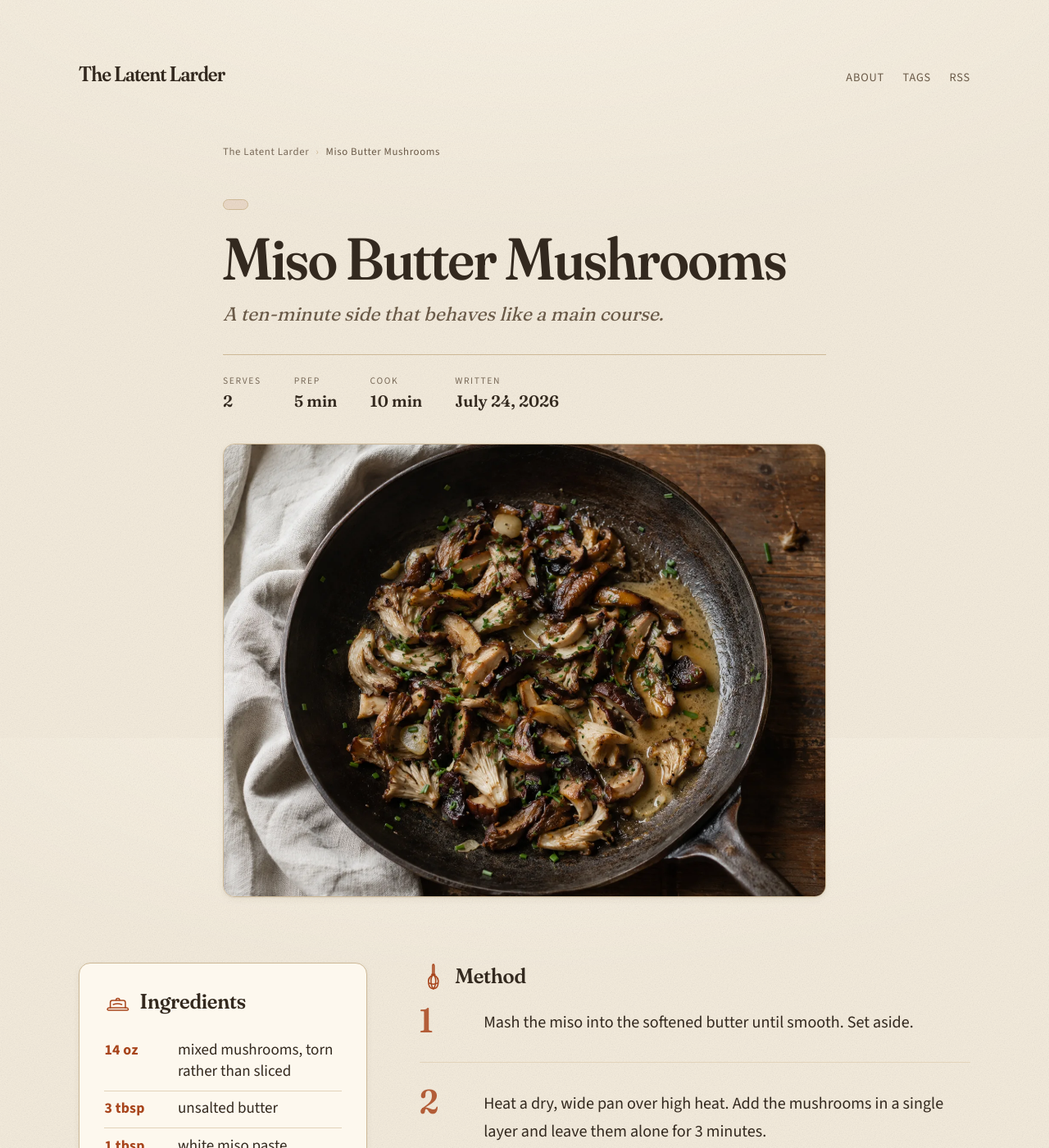
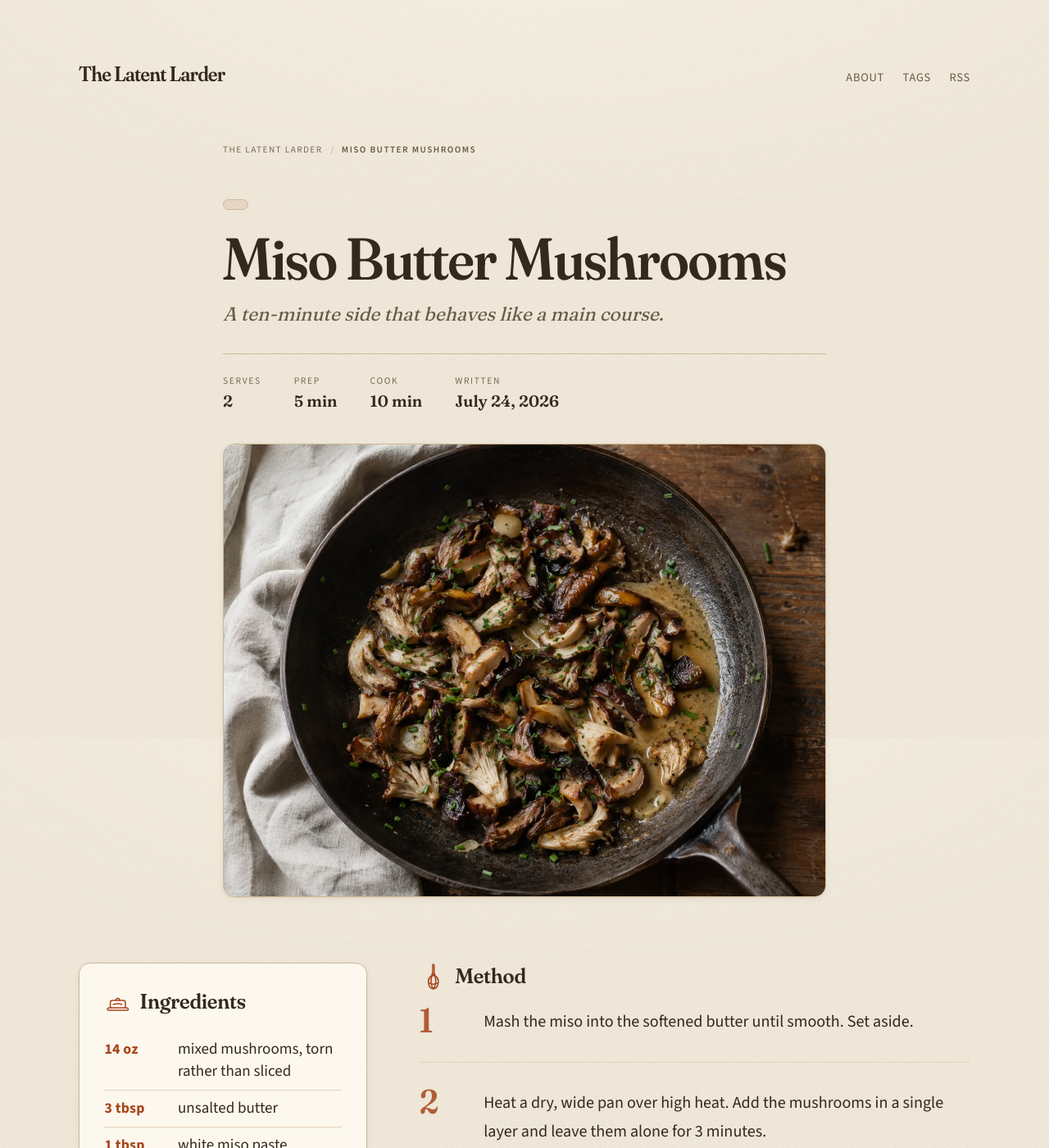
Before and after one commit to amacrobert/the-latent-larder, a Jekyll site: the page built from _recipes/miso-butter-mushrooms.md, in a window 1280 px wide and 1400 px high. Shown: the whole window at 82% size. Built offline with Jekyll 4.4.1, drawn with Linux system fonts in a browser that asks for light colours.

Commit message:
Set breadcrumbs in the site's metadata idiom, and rebase before pushing
The breadcrumb was normal-case sans at body size, which made it read as a
stray sentence above the title rather than as navigation — the one piece of
furniture not speaking the same small tracked caps as the nav, the stat labels
and the tag chips. Set it in that idiom, and separate the crumbs with a slash:
the "›" glyph renders far lighter than caps and sits off their optical centre,
and a drawn chevron small enough to match is only a few pixels across.

On a tag page the last crumb also repeated the h1 word for word forty pixels
above it, with "recipes" landing four times in three lines. The include now
takes a `current_name` override, so the trail reads "The Latent Larder / Tags /
make-ahead" against a "Make-ahead recipes" heading.

Separately, nightly-recipe pulled at the start of the run but not before the
push, and drafting a recipe and shooting its photo take minutes. Anything that
landed on main in that window turned the push into a non-fast-forward, which
the script reported as a probably-broken deploy key and then skipped the night.
It now replays the commit onto origin and retries. The rebase carries the bot
identity explicitly, since without it a machine with no global git config stops
to ask who is committing.

```diff
--- a/_includes/breadcrumb.html
+++ b/_includes/breadcrumb.html
@@ -19,7 +27,7 @@
     {%- if include.parent_name %}
     <li><a href="{{ include.parent_url | relative_url }}">{{ include.parent_name }}</a></li>
     {%- endif %}
-    <li><span aria-current="page">{{ page.title | escape }}</span></li>
+    <li><span aria-current="page">{{ crumb_current | escape }}</span></li>
   </ol>
 </nav>
 
@@ -45,7 +53,7 @@
     {
       "@type": "ListItem",
       "position": {% if include.parent_name %}3{% else %}2{% endif %},
-      "name": {{ page.title | jsonify }},
+      "name": {{ crumb_current | jsonify }},
       "item": {{ page.url | absolute_url | jsonify }}
     }
   ]
--- a/_layouts/tag.html
+++ b/_layouts/tag.html
@@ -4,7 +4,7 @@ layout: default
 
 <div class="wrap">
 
-  {%- include breadcrumb.html parent_name="Recipes by tag" parent_url="/recipes/tag/" -%}
+  {%- include breadcrumb.html parent_name="Tags" parent_url="/recipes/tag/" current_name=page.tag -%}
 
   <h1 class="page__title">{{ page.title | escape }}</h1>
 
--- a/assets/main.scss
+++ b/assets/main.scss
@@ -764,36 +764,61 @@ h1, h2, h3, h4 {
 
 /* --- Breadcrumbs --------------------------------------------------------- */
 
+/* Set in the same tracked small caps as the nav, the stat labels and the tag
+   chips. In normal case at body size it read as a stray sentence above the
+   title rather than as navigation — it was the one piece of furniture on the
+   site not speaking the metadata idiom. */
 .crumbs {
-  margin-bottom: clamp(1.25rem, 3vw, 2rem);
-  font-size: 0.8rem;
-  letter-spacing: 0.05em;
-  color: var(--ink-faint);
+  margin-bottom: clamp(1.5rem, 3.5vw, 2.25rem);
+  font-family: var(--sans);
+  font-size: 0.7rem;
+  letter-spacing: 0.13em;
+  text-transform: uppercase;
+  line-height: 1.5;
 
   ol {
     list-style: none;
     display: flex;
     flex-wrap: wrap;
-    align-items: baseline;
-    gap: 0.5rem;
+    align-items: center;
+    gap: 0.2rem 0.6rem;
     margin: 0;
     padding: 0;
   }
 
+  li {
+    display: flex;
+    align-items: center;
+    gap: 0.6rem;
+  }
+
+  /* A slash, not the "\203A" chevron. That glyph renders far lighter than the
+     caps beside it and sits off their optical centre, so the trail broke into
+     three loose fragments; a drawn chevron small enough to match is only a few
+     pixels across and turns into a blob. A slash reads as a path, holds its
+     weight against tracked caps, and stays crisp at any size. */
   li + li::before {
-    content: "\203A";
-    margin-right: 0.5rem;
+    content: "/";
+    flex: none;
     color: var(--clay-deep);
+    font-size: 1.05em;
+    letter-spacing: 0;
   }
 
   a {
     color: var(--ink-faint);
     text-decoration: none;
+    transition: color 0.2s ease;
 
-    &:hover { color: var(--accent); text-decoration: underline; }
+    &:hover,
+    &:focus-visible { color: var(--accent); }
   }
 
-  [aria-current="page"] { color: var(--ink-soft); }
+  /* Where you are, carrying slightly more weight than where you have been. */
+  [aria-current="page"] {
+    color: var(--ink-soft);
+    font-weight: 600;
+  }
 }
 
 .back {
```
Also changed, not shown: other parts of _includes/breadcrumb.html (+9 -1 lines), 1 other file.
